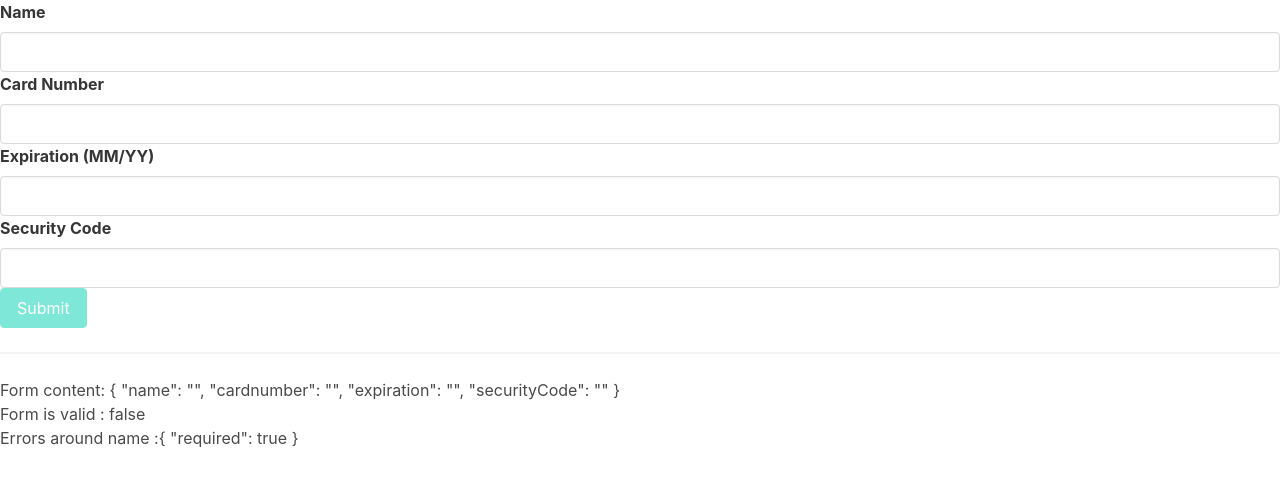
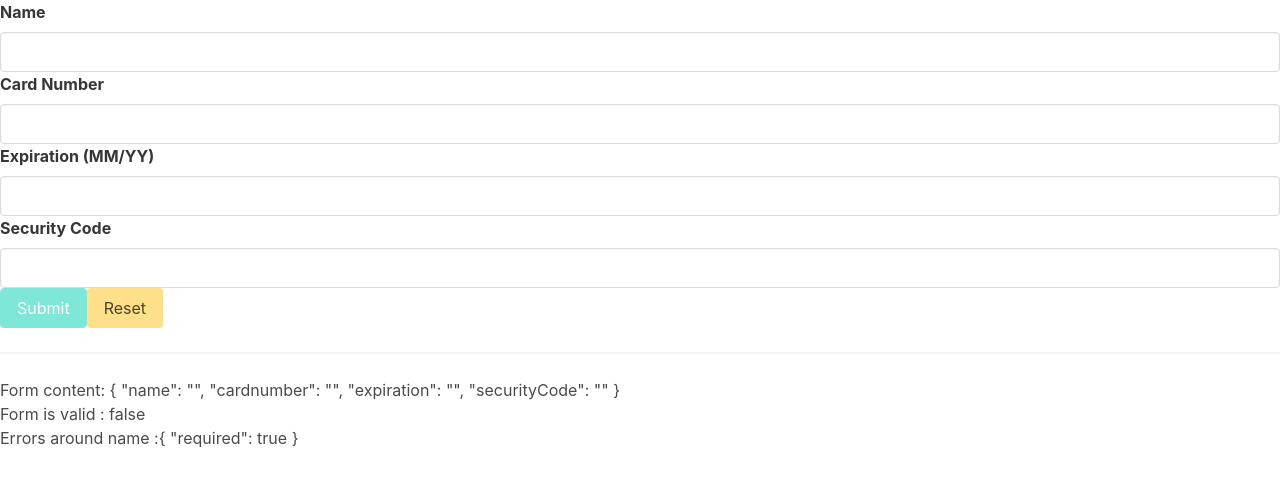
Before and after one commit to milanzec/credit-card, an Angular app: page / in a window 1280 px wide. Shown: the top 484 px of the page. Built offline with nearby package versions, Linux system fonts and the light colour scheme.

Commit message:
reset button

```diff
--- a/package.json
+++ b/package.json
@@ -19,6 +19,7 @@
     "@angular/platform-browser-dynamic": "^16.1.0",
     "@angular/router": "^16.1.0",
     "bulma": "^0.9.4",
+    "ngx-mask": "^16.3.1",
     "rxjs": "~7.8.0",
     "tslib": "^2.3.0",
     "zone.js": "~0.13.0"
--- a/src/app/app.module.ts
+++ b/src/app/app.module.ts
@@ -5,6 +5,7 @@
 import { AppComponent } from './app.component';
 import { CardFormComponent } from './card-form/card-form.component';
 import { InputComponent } from './input/input.component';
+
 
 @NgModule({
   declarations: [
@@ -14,7 +15,7 @@
   ],
   imports: [
     BrowserModule,
-    ReactiveFormsModule
+    ReactiveFormsModule,
   ],
   providers: [],
   bootstrap: [AppComponent]
--- a/src/app/card-form/card-form.component.html
+++ b/src/app/card-form/card-form.component.html
@@ -4,6 +4,7 @@
     <app-input label="Expiration (MM/YY)" [control]="cardForm.controls.expiration"></app-input>
     <app-input label="Security Code" [control]="cardForm.controls.securityCode"></app-input>
     <button class="button is-primary" [disabled]="!cardForm.valid" type="submit">Submit</button>
+    <button class="button is-warning" type="button" (click)="onResetClick()">Reset</button>
 </form>
 
 
--- a/src/app/card-form/card-form.component.ts
+++ b/src/app/card-form/card-form.component.ts
@@ -39,4 +39,8 @@
     console.log('form is submitted')
   }
 
+  onResetClick(){
+    this.cardForm.reset()
+  }
+
 }
--- a/src/app/date-form-control.ts
+++ b/src/app/date-form-control.ts
@@ -1,7 +1,11 @@
 import { FormControl } from "@angular/forms";
 
 export class DateFormControl extends FormControl {
-    override setValue(value: string, options: any) {
+    override setValue(value: string | null, options: any) {
+        if (!value) {
+            super.setValue('', { ...options, emitModelToViewChange: true })
+            return;
+        }
         if (value.match(/[^0-9|\/]/gi)) {
             super.setValue(this.value, { ...options, emitModelToViewChange: true })
             return;
```
Also changed, not shown: 1 other file (tests, documents, lock files or other folders).
